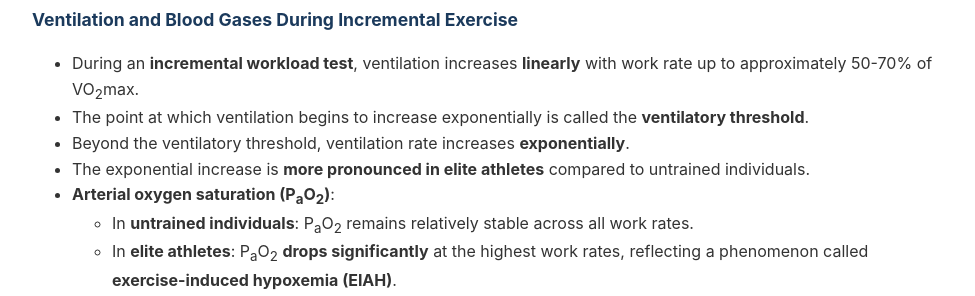
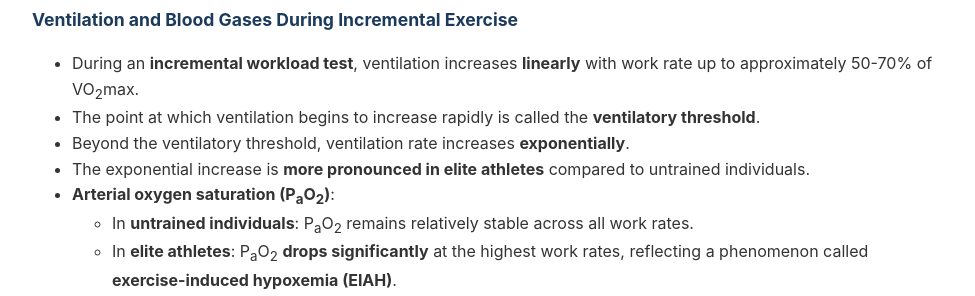
Before and after one commit to MADaley/E183_ExercisePhysiology, a Jekyll site: the page built from week02/lecture05-ventilation-rest-exercise.md, in a window 1280 px wide and 900 px high, scrolled down 23921 px. Shown: the part 153-449 px from the top of the window, without its empty margins (152-1127 px from the left). Built offline with Jekyll 4.4.1, drawn with Linux system fonts in a browser that asks for light colours.

Commit message:
Update lecture05-ventilation-rest-exercise.md
minor wording change

```diff
--- a/week02/lecture05-ventilation-rest-exercise.md
+++ b/week02/lecture05-ventilation-rest-exercise.md
@@ -417,7 +417,7 @@ $$C_6H_{12}O_6 + 6O_2 \rightarrow 6CO_2 + 6H_2O + 36\,ATP$$
 ### Ventilation and Blood Gases During Incremental Exercise
 
 - During an **incremental workload test**, ventilation increases **linearly** with work rate up to approximately 50-70% of VO<sub>2</sub>max.
-- The point at which ventilation begins to increase exponentially is called the **ventilatory threshold**.
+- The point at which ventilation begins to increase rapidly is called the **ventilatory threshold**.
 - Beyond the ventilatory threshold, ventilation rate increases **exponentially**.
 - The exponential increase is **more pronounced in elite athletes** compared to untrained individuals.
 - **Arterial oxygen saturation (P<sub>a</sub>O<sub>2</sub>)**:
```
